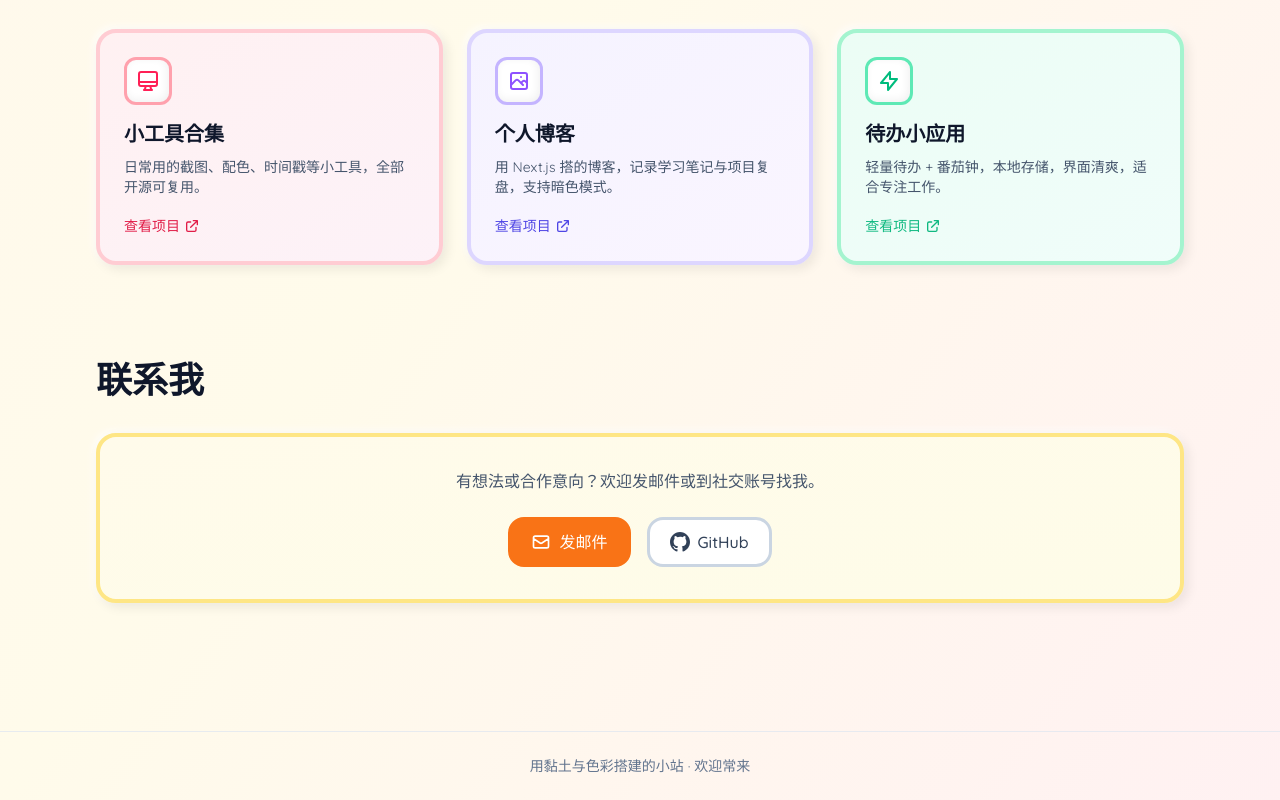
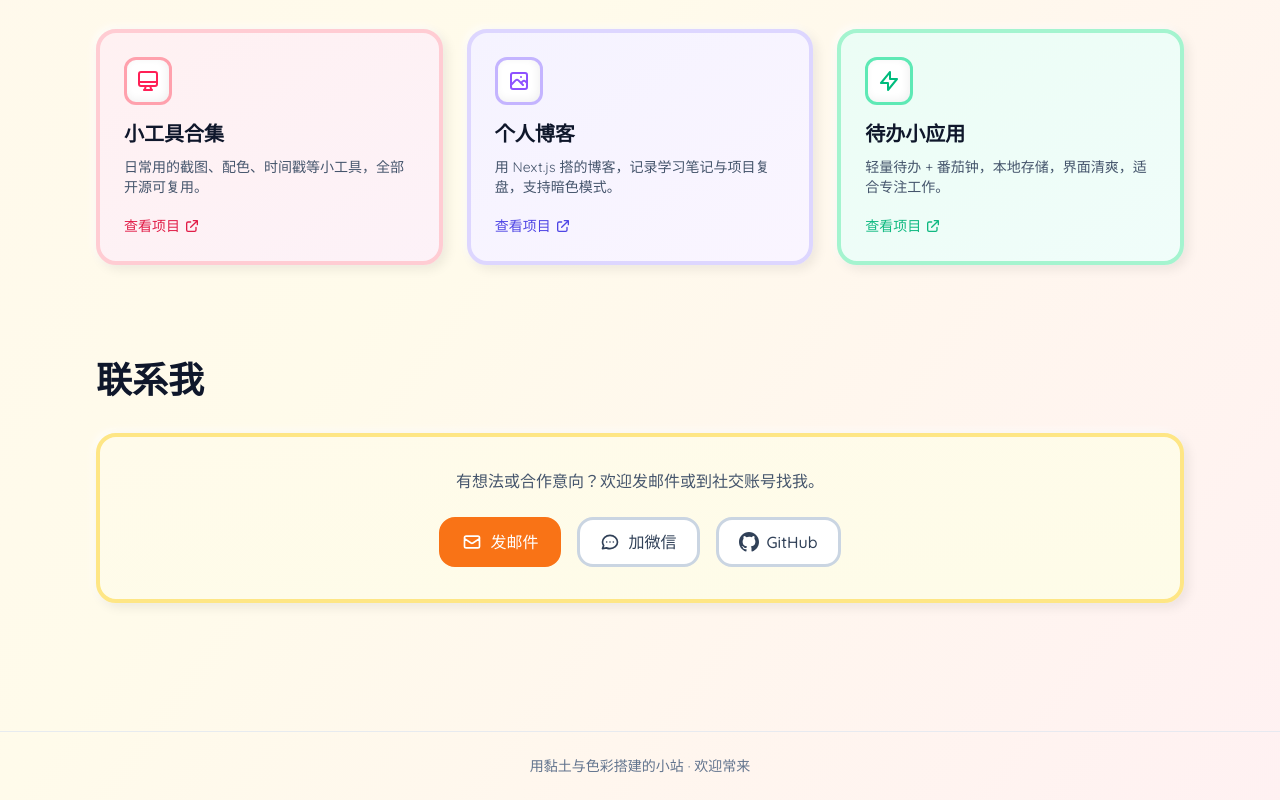
Before and after one commit to Tom-kkk/my-loading-page, a React (Vite) app: page / in a window 1280 px wide. Shown: the part 943-1743 px from the top of the page. Built offline with nearby package versions, Linux system fonts and the light colour scheme.

Commit message:
feat：集成微信联系方式

```diff
--- a/src/components/icons/index.jsx
+++ b/src/components/icons/index.jsx
@@ -141,3 +141,22 @@ export function IconGitHub(props) {
     </svg>
   );
 }
+
+/** 聊天气泡（用于加微信等） */
+export function IconChat(props) {
+  return (
+    <svg
+      xmlns="http://www.w3.org/2000/svg"
+      fill="none"
+      viewBox="0 0 24 24"
+      strokeWidth={2}
+      stroke="currentColor"
+      strokeLinecap="round"
+      strokeLinejoin="round"
+      aria-hidden
+      {...props}
+    >
+      <path d="M8 12h.01M12 12h.01M16 12h.01M21 12c0 4.418-4.03 8-9 8a9.863 9.863 0 01-4.255-.949L3 20l1.395-3.72C3.512 15.042 3 13.574 3 12c0-4.418 4.03-8 9-8s9 3.582 9 8z" />
+    </svg>
+  );
+}
--- a/src/components/sections/Contact.jsx
+++ b/src/components/sections/Contact.jsx
@@ -1,7 +1,9 @@
 import ClayCard from '../ui/ClayCard';
 import Button from '../ui/Button';
-import { IconEnvelope, IconGitHub } from '../icons';
+import { HoverPopover } from '../ui';
+import { IconEnvelope, IconGitHub, IconChat } from '../icons';
 import { contact } from '../../data/site';
+import wechatQR from '../../assets/wechat.jpg';
 
 export default function Contact() {
   return (
@@ -27,6 +29,29 @@ export default function Contact() {
           >
             {contact.emailLabel}
           </Button>
+          <HoverPopover
+            placement="top"
+            trigger={
+              <span
+                tabIndex={0}
+                className="inline-flex items-center gap-2 rounded-2xl border-[3px] border-slate-300 bg-white text-slate-700 px-5 py-2.5 font-medium cursor-pointer transition-all duration-200 hover:shadow-clay-hover hover:border-emerald-400 hover:text-emerald-600 focus:outline-none focus:ring-2 focus:ring-emerald-400 focus:ring-offset-2"
+              >
+                <IconChat className="w-5 h-5 shrink-0" />
+                加微信
+              </span>
+            }
+          >
+            <div className="w-52">
+              <img
+                src={wechatQR}
+                alt="微信二维码，扫码加好友"
+                className="w-full h-auto rounded-xl border-2 border-amber-200/80 block"
+              />
+              <p className="text-slate-600 text-sm mt-2 text-center">
+                扫码加我为好友
+              </p>
+            </div>
+          </HoverPopover>
           <a
             href={contact.githubHref}
             className="inline-flex items-center gap-2 rounded-2xl border-[3px] border-slate-300 bg-white text-slate-700 px-5 py-2.5 font-medium cursor-pointer transition-all duration-200 hover:shadow-clay-hover hover:border-sky-400 hover:text-sky-600 focus:outline-none focus:ring-2 focus:ring-sky-400 focus:ring-offset-2"
--- /dev/null
+++ b/src/components/ui/HoverPopover.jsx
@@ -0,0 +1,75 @@
+/**
+ * 悬浮展示组件：鼠标悬停或聚焦时显示内容，与页面黏土风格一致
+ * 用于联系区微信二维码等悬浮展示场景
+ */
+import { useState, useRef, useId, cloneElement, isValidElement } from 'react';
+
+const HIDE_DELAY_MS = 150;
+
+export default function HoverPopover({
+  trigger,
+  children,
+  placement = 'top',
+  className = '',
+}) {
+  const [visible, setVisible] = useState(false);
+  const timeoutRef = useRef(null);
+  const id = useId();
+  const panelId = `hover-popover-${id.replace(/:/g, '')}`;
+
+  const show = () => {
+    if (timeoutRef.current) {
+      clearTimeout(timeoutRef.current);
+      timeoutRef.current = null;
+    }
+    setVisible(true);
+  };
+
+  const hide = () => {
+    timeoutRef.current = setTimeout(() => setVisible(false), HIDE_DELAY_MS);
+  };
+
+  const cancelHide = () => {
+    if (timeoutRef.current) {
+      clearTimeout(timeoutRef.current);
+      timeoutRef.current = null;
+    }
+  };
+
+  const placementClasses = {
+    top: 'bottom-full left-1/2 -translate-x-1/2 mb-3',
+    bottom: 'top-full left-1/2 -translate-x-1/2 mt-3',
+    left: 'right-full top-1/2 -translate-y-1/2 mr-3',
+    right: 'left-full top-1/2 -translate-y-1/2 ml-3',
+  };
+
+  const triggerEl =
+    isValidElement(trigger)
+      ? cloneElement(trigger, {
+          onFocus: show,
+          onBlur: hide,
+          'aria-expanded': visible,
+          'aria-haspopup': 'true',
+          'aria-describedby': visible ? panelId : undefined,
+        })
+      : trigger;
+
+  return (
+    <div
+      className={`relative inline-flex ${className}`}
+      onMouseEnter={show}
+      onMouseLeave={hide}
+    >
+      <div className="inline-flex cursor-pointer">{triggerEl}</div>
+      <div
+        id={panelId}
+        role="tooltip"
+        className={`absolute z-50 rounded-[20px] border-4 border-amber-200 bg-gradient-to-br from-amber-50 to-yellow-50 p-4 shadow-clay transition-all duration-200 ${placementClasses[placement]} ${visible ? 'pointer-events-auto opacity-100 scale-100' : 'pointer-events-none opacity-0 scale-95'}`}
+        onMouseEnter={cancelHide}
+        onMouseLeave={hide}
+      >
+        {children}
+      </div>
+    </div>
+  );
+}
--- a/src/components/ui/index.js
+++ b/src/components/ui/index.js
@@ -1,2 +1,3 @@
 export { default as Button } from './Button';
 export { default as ClayCard } from './ClayCard';
+export { default as HoverPopover } from './HoverPopover';
--- a/src/data/site.js
+++ b/src/data/site.js
@@ -48,9 +48,9 @@ export const projects = [
 
 export const contact = {
   copy: '有想法或合作意向？欢迎发邮件或到社交账号找我。',
-  email: 'hello@example.com',
+  email: 'zhx_2481632.com',
   emailLabel: '发邮件',
-  githubHref: '#',
+  githubHref: 'https://github.com/Tom-kkk',
   githubLabel: 'GitHub',
 };
 
```
Also changed, not shown: src/assets/wechat.jpg (added).
